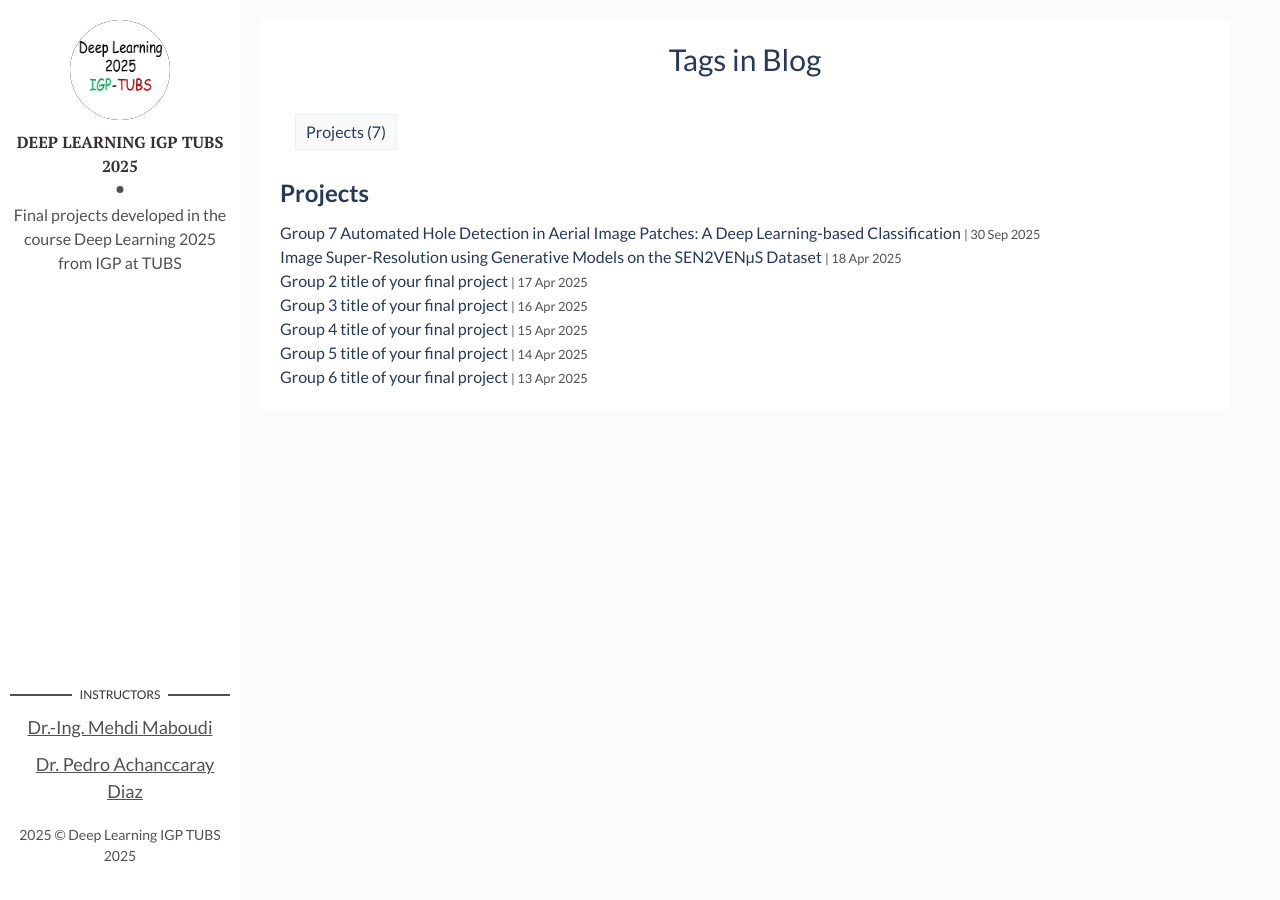
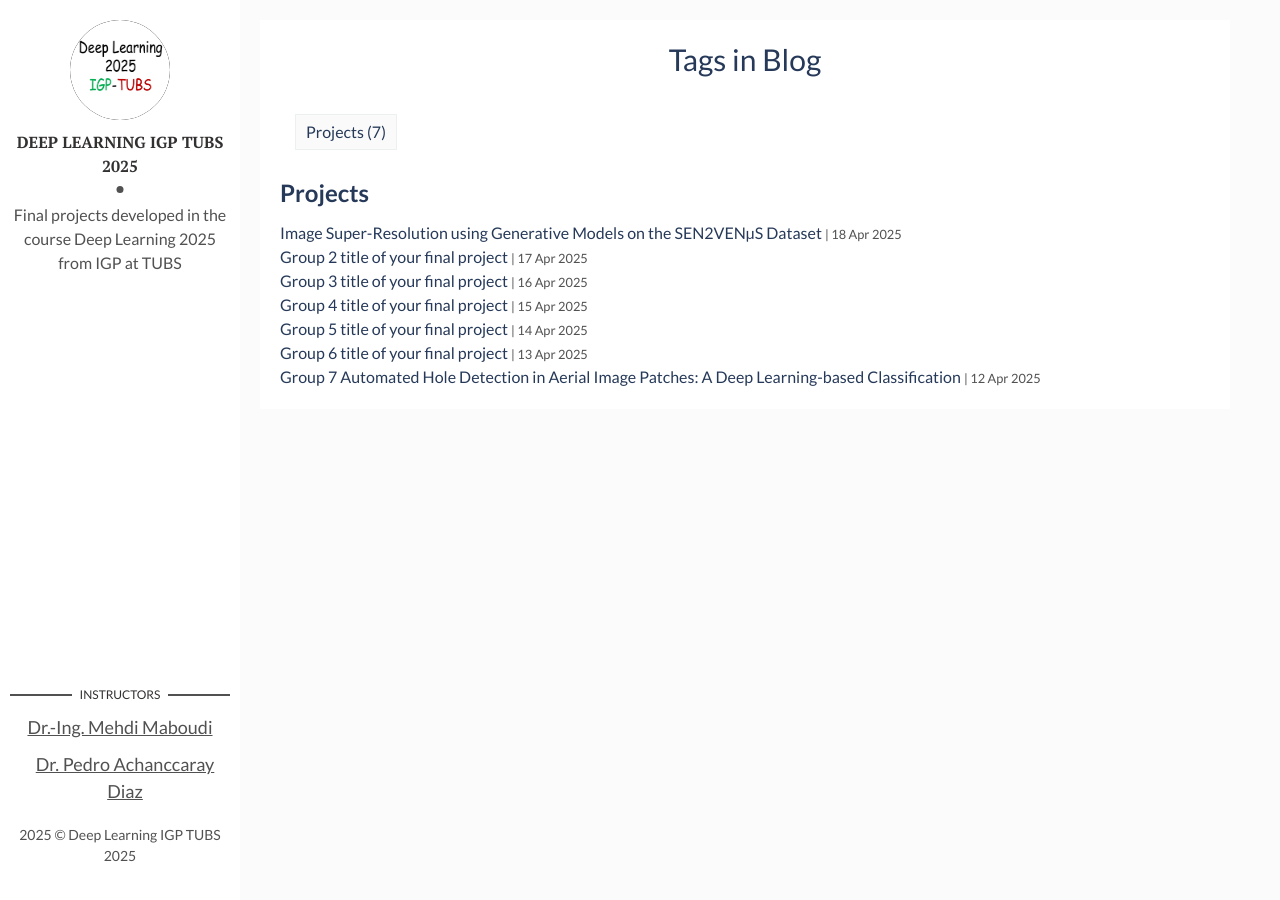
Before and after one commit to Deep-Learning-IGP-TUBS-SoSe2025/Deep-Learning-IGP-TUBS-SoSe2025.github.io, a Jekyll site: the page built from tags.html, in a window 1280 px wide. Built offline with Jekyll 4.4.1, drawn with Linux system fonts in a browser that asks for light colours.

Commit message:
Update 2025-04-12-Group_7.markdown

```diff
--- a/_posts/2025-04-12-Group_7.markdown
+++ b/_posts/2025-04-12-Group_7.markdown
@@ -1,7 +1,7 @@
 ---
 layout: post
 title: "Group 7 Automated Hole Detection in Aerial Image Patches: A Deep Learning-based Classification"
-date: 2025-09-30 23:10:20
+date: 2025-04-12 13:32:20 +0300
 description: "End-to-end pipeline for automated classificatoin of underground hamster holes in aerial imagery using CNN and Transformer architectures."
 img:
 fig-caption:
```
